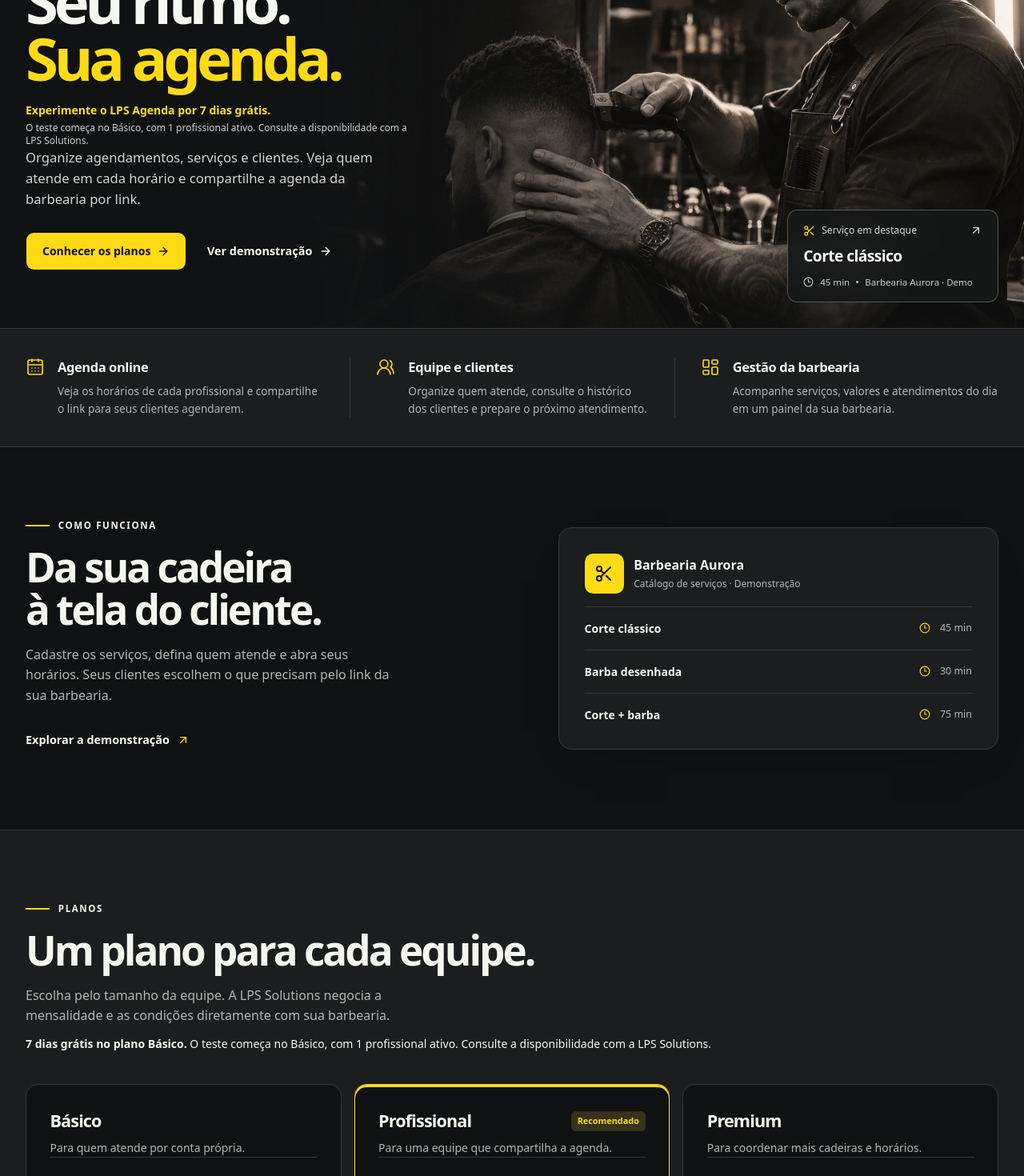
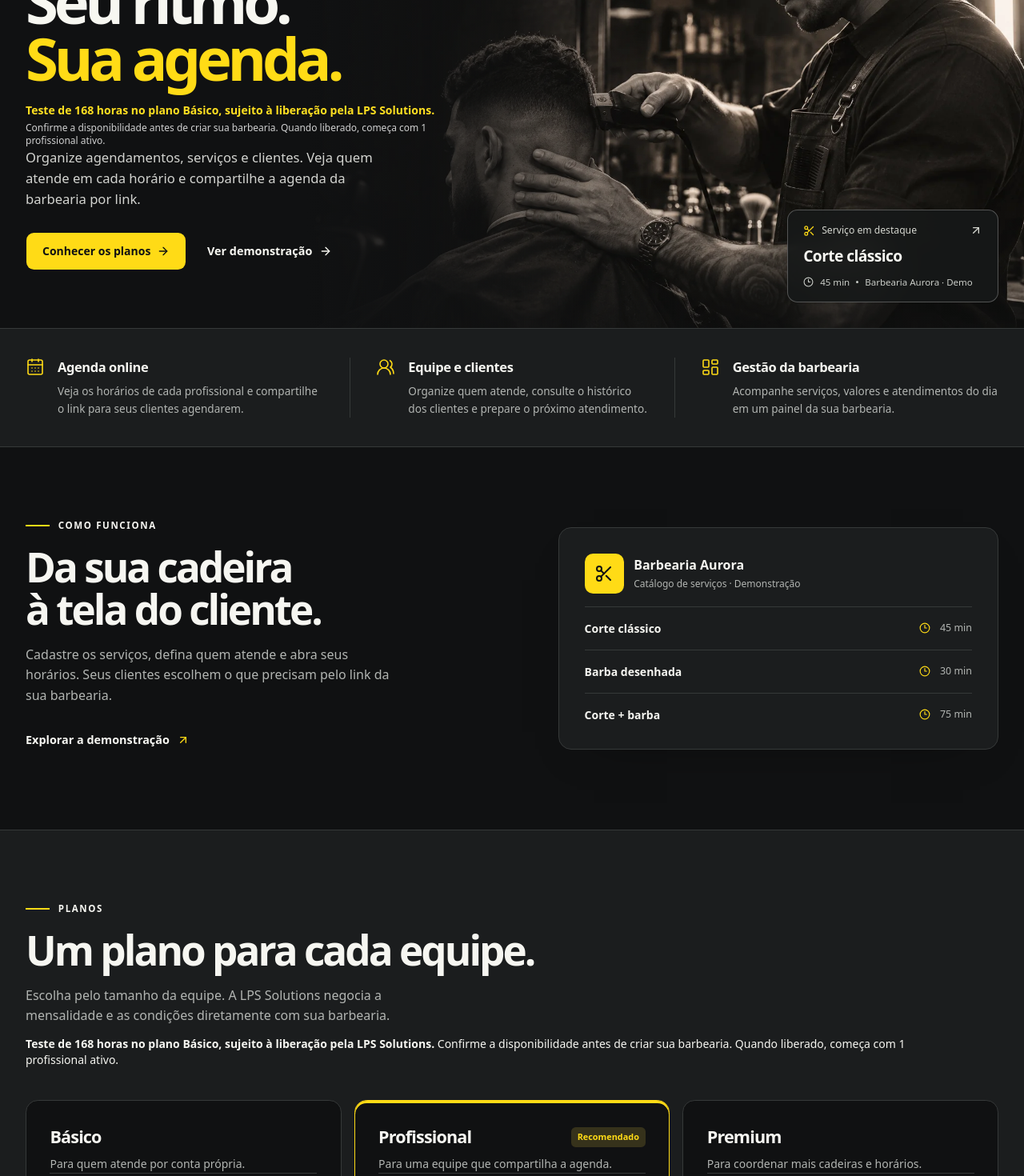
Before and after one commit to missuryso2-svg/lps-agenda, a Next.js app: page / in a window 1280 px wide. Shown: the part 280-1750 px from the top of the page at 80% size. Built offline with nearby package versions, Linux system fonts and the light colour scheme; no server answers.

Commit message:
fix(marketing): clarify gated trial availability

```diff
--- a/src/features/marketing/commercial-plans.tsx
+++ b/src/features/marketing/commercial-plans.tsx
@@ -1,5 +1,5 @@
 import "server-only";
-import { PlanBenefits, trialTerms } from "./plan-benefits";
+import { PlanBenefits, trialOffer, trialTerms } from "./plan-benefits";
 import { ArrowUpRight, CalendarDays, UsersRound } from "lucide-react";
 
 import { Button } from "@/components/ui/button";
@@ -47,7 +47,9 @@ export function CommercialPlans() {
         Escolha pelo tamanho da equipe. A LPS Solutions negocia a mensalidade e
         as condições diretamente com sua barbearia.
       </p>
-      <p className="mt-3 text-sm"><strong>7 dias grátis no plano Básico.</strong> {trialTerms}</p>
+      <p className="mt-3 text-sm">
+        <strong>{trialOffer}</strong> {trialTerms}
+      </p>
       <div className="lp-plan-grid">
         {commercialPlans.map((plan) => (
           <article
--- a/src/features/marketing/plan-benefits.tsx
+++ b/src/features/marketing/plan-benefits.tsx
@@ -6,9 +6,10 @@ import {
   LayoutDashboard,
 } from "lucide-react";
 
-export const trialOffer = "Experimente o LPS Agenda por 7 dias grátis.";
+export const trialOffer =
+  "Teste de 168 horas no plano Básico, sujeito à liberação pela LPS Solutions.";
 export const trialTerms =
-  "O teste começa no Básico, com 1 profissional ativo. Consulte a disponibilidade com a LPS Solutions.";
+  "Confirme a disponibilidade antes de criar sua barbearia. Quando liberado, começa com 1 profissional ativo.";
 const benefits = [
   [
     CalendarDays,
--- a/tests/integration/product-f1.mjs
+++ b/tests/integration/product-f1.mjs
@@ -115,12 +115,29 @@ try {
       if (route === "/") {
         assert.ok(
           await page
-            .getByText("Experimente o LPS Agenda por 7 dias grátis.", {
-              exact: true,
-            })
+            .getByText(
+              "Teste de 168 horas no plano Básico, sujeito à liberação pela LPS Solutions.",
+              {
+                exact: true,
+              },
+            )
             .count(),
         );
+        assert.match(
+          await page.locator("body").innerText(),
+          /Confirme a disponibilidade antes de criar sua barbearia/,
+        );
         await page.locator("#planos").scrollIntoViewIfNeeded();
+      }
+      if (route === "/cadastro") {
+        assert.match(
+          await page.locator("body").innerText(),
+          /sujeito à liberação pela LPS Solutions/,
+        );
+        assert.match(
+          await page.locator("body").innerText(),
+          /Confirme a disponibilidade antes de criar sua barbearia/,
+        );
       }
       if (["/", "/dashboard/plano"].includes(route)) {
         assert.equal(await page.locator(".lp-plan-grid article").count(), 3);
```
Also changed, not shown: 2 other files (tests, documents, lock files or other folders).
